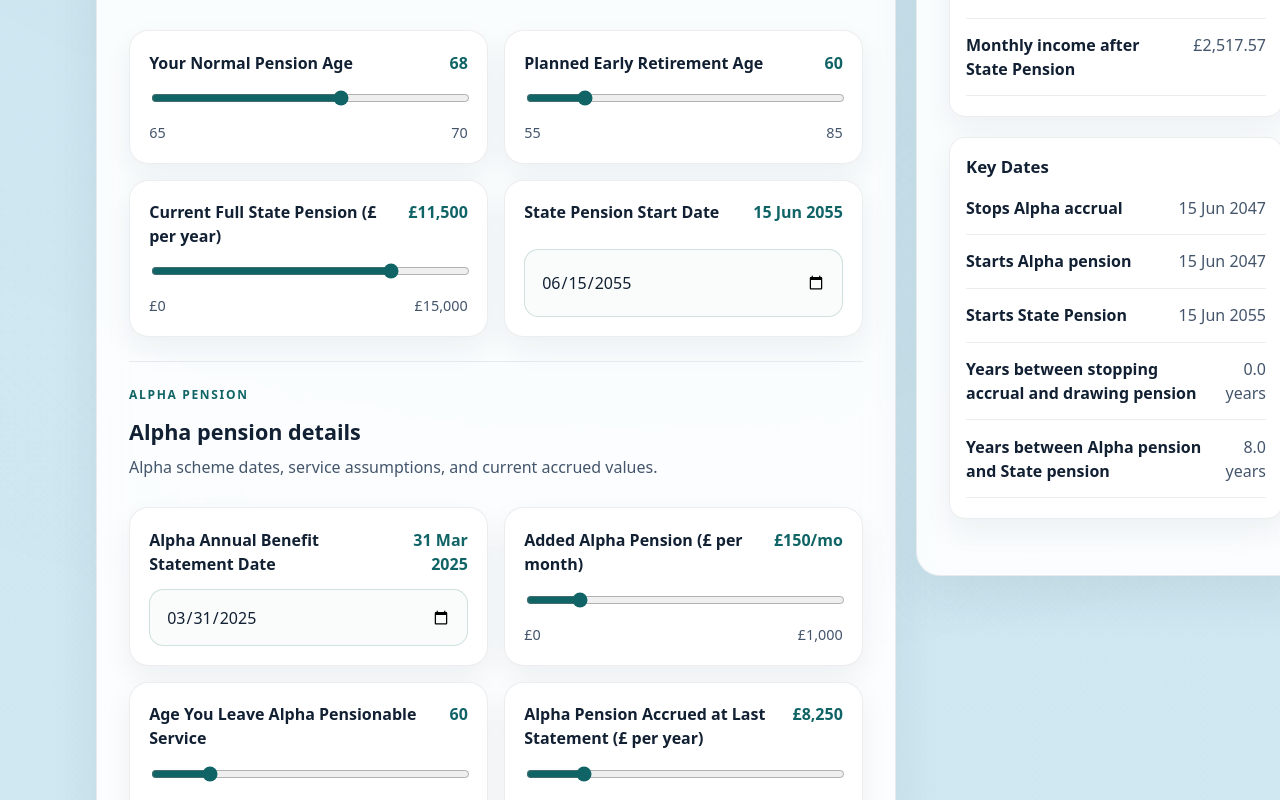
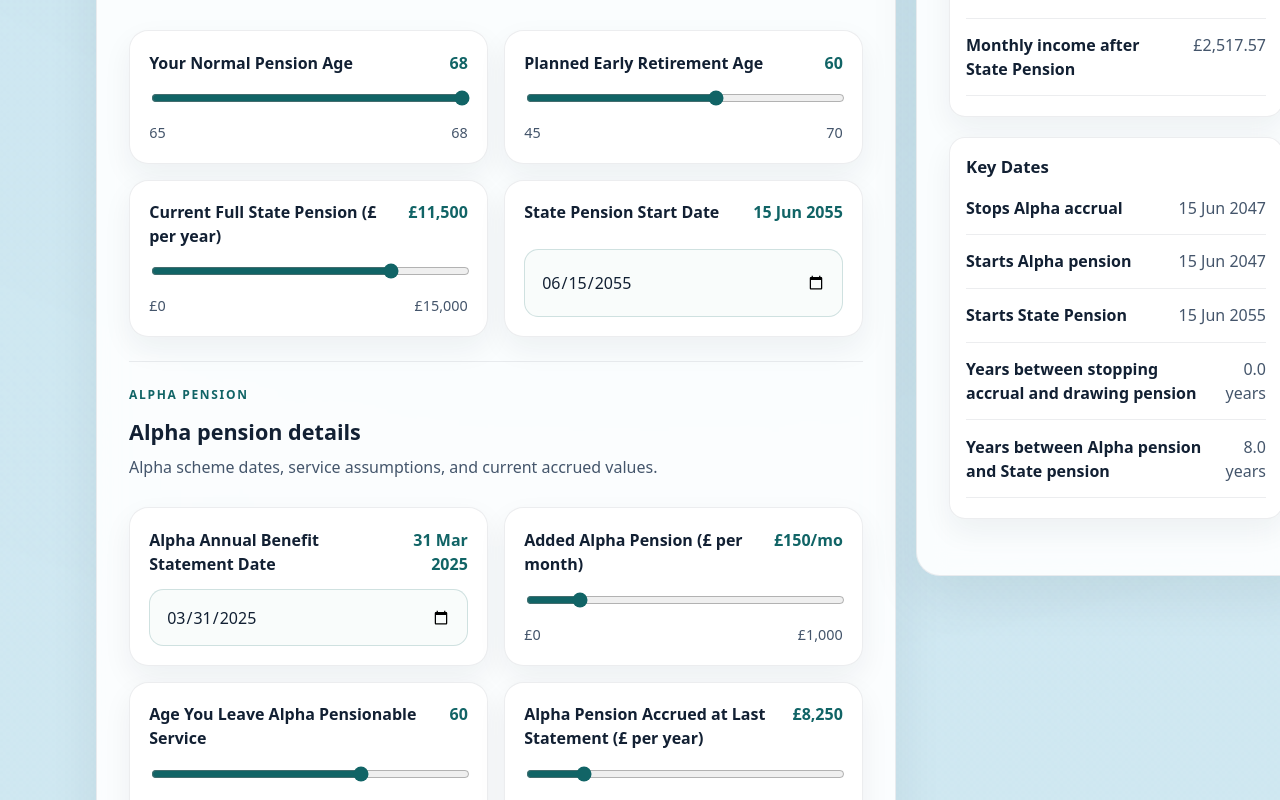
Before and after one commit to r0w4n/cs-pension-calculator, a React (Vite) app: page / in a window 1280 px wide. Shown: the part 1160-1960 px from the top of the page. Built offline with nearby package versions, Linux system fonts and the light colour scheme.

Commit message:
updated parameter values

```diff
--- a/src/App.tsx
+++ b/src/App.tsx
@@ -91,15 +91,15 @@ const fieldGroups: FieldGroup[] = [
         label: "Your Normal Pension Age",
         type: "range",
         min: 65,
-        max: 70,
+        max: 68,
         step: 1,
       },
       {
         id: "earlyRetirementAge",
         label: "Planned Early Retirement Age",
         type: "range",
-        min: 55,
-        max: 85,
+        min: 45,
+        max: 70,
         step: 1,
       },
       {
@@ -143,8 +143,8 @@ const fieldGroups: FieldGroup[] = [
         id: "alphaPensionLeaveAge",
         label: "Age You Leave Alpha Pensionable Service",
         type: "range",
-        min: 55,
-        max: 85,
+        min: 40,
+        max: 70,
         step: 1,
       },
       {
@@ -170,7 +170,7 @@ const fieldGroups: FieldGroup[] = [
         label: "Planned Alpha Pension Draw Age",
         type: "range",
         min: 55,
-        max: 85,
+        max: 70,
         step: 1,
       },
     ],
--- a/src/settings.ts
+++ b/src/settings.ts
@@ -25,14 +25,14 @@ type StoredPensionSettings = Omit<PensionSettings, "startDate">;
 
 const numericSettingRules = {
   lifeExpectancy: { min: 75, max: 100, step: 1 },
-  normalPensionAge: { min: 65, max: 70, step: 1 },
-  earlyRetirementAge: { min: 55, max: 85, step: 1 },
+  normalPensionAge: { min: 65, max: 68, step: 1 },
+  earlyRetirementAge: { min: 45, max: 70, step: 1 },
   currentStatePension: { min: 0, max: 15000, step: 50 },
   alphaAddedPensionMonthly: { min: 0, max: 1000, step: 25 },
-  alphaPensionLeaveAge: { min: 55, max: 85, step: 1 },
+  alphaPensionLeaveAge: { min: 40, max: 70, step: 1 },
   accruedPensionAtLastAbs: { min: 0, max: 50000, step: 250 },
   pensionableEarnings: { min: 10000, max: 150000, step: 500 },
-  alphaPensionDrawAge: { min: 55, max: 85, step: 1 },
+  alphaPensionDrawAge: { min: 55, max: 70, step: 1 },
 } as const;
 
 type NumericSettingKey = keyof typeof numericSettingRules;
```
Also changed, not shown: 2 other files (tests, documents, lock files or other folders).
